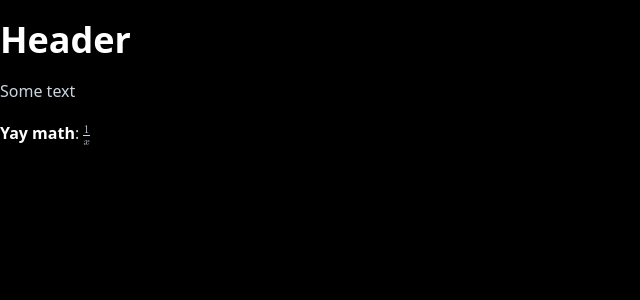
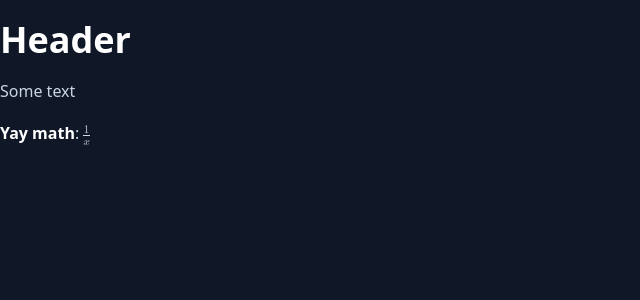
Before and after one commit to rk234/bitcamp-bookworm, a React (Vite) app: page / in a window 1280 px wide. Shown: the top 300 px of the page, without its empty margins (0-640 px from the left). Built offline with nearby package versions, Linux system fonts and the light colour scheme.

Commit message:
better styles

```diff
--- a/src/index.css
+++ b/src/index.css
@@ -3,11 +3,9 @@
 
 html,
 body {
-  width: 100%;
-  height: 100%;
-  background-color: #000000;
+  @apply w-full h-full bg-gray-900 text-gray-200;
 }
 
 .mord {
-  display: none;
+  @apply hidden;
 }
```
